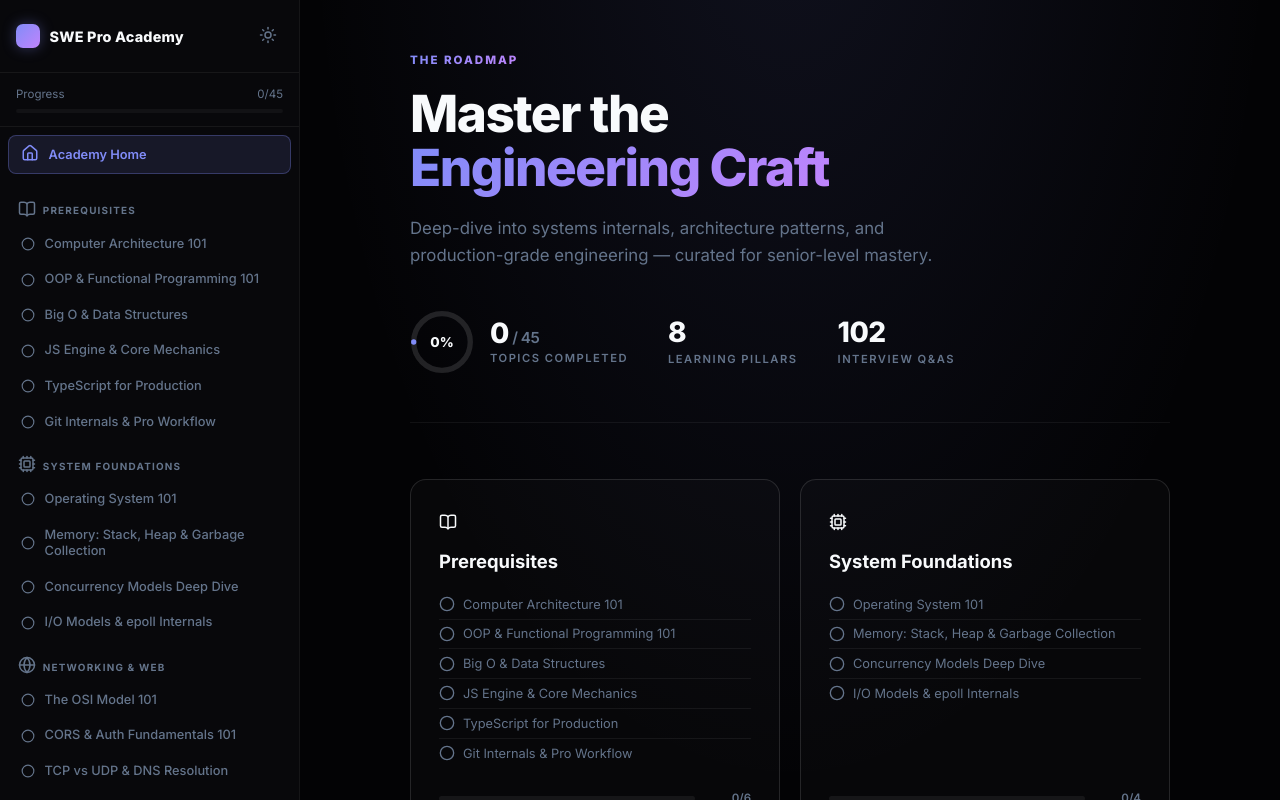
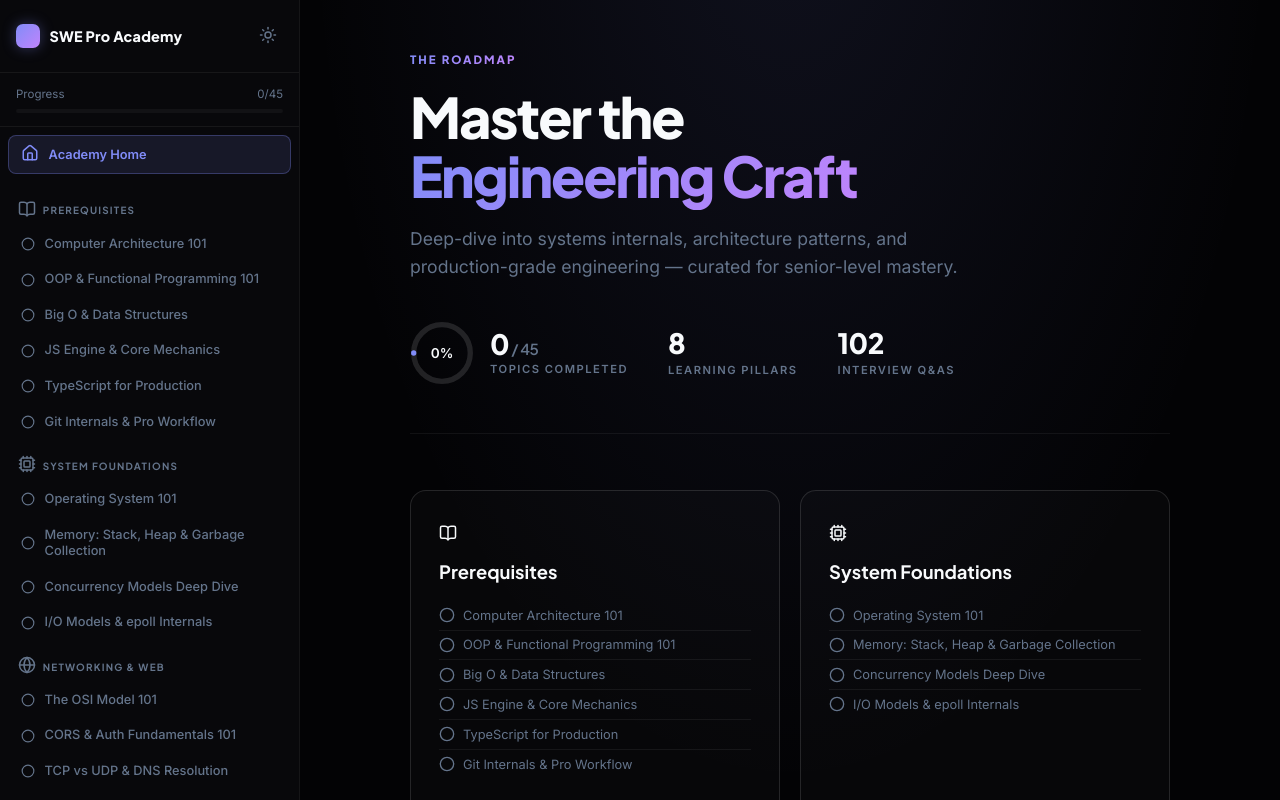
Before and after one commit to muhammadfaza16/recall-swe, a React (Vite) app: page / in a window 1280 px wide. Built offline with nearby package versions, Linux system fonts and the light colour scheme.

Commit message:
style: upgrade typography to premium Plus Jakarta Sans and refine letter-spacing/line-heights

```diff
--- a/src/index.css
+++ b/src/index.css
@@ -1,4 +1,4 @@
-@import url('https://fonts.googleapis.com/css2?family=Inter:wght@300;400;500;600;700;800&family=JetBrains+Mono:wght@400;500&display=swap');
+@import url('https://fonts.googleapis.com/css2?family=Plus+Jakarta+Sans:wght@500;600;700;800&family=Inter:wght@400;500;600&family=JetBrains+Mono:wght@400;500&display=swap');
 
 :root {
   --surface-dim: rgba(255,255,255,0.02);
@@ -72,7 +72,12 @@ body.light-theme {
 
 *,*::before,*::after{margin:0;padding:0;box-sizing:border-box}
 html{scroll-behavior:smooth}
-body{font-family:'Inter',system-ui,sans-serif;background:var(--bg);color:var(--text);-webkit-font-smoothing:antialiased}
+body{font-family:'Inter',system-ui,sans-serif;background:var(--bg);color:var(--text);-webkit-font-smoothing:antialiased;-moz-osx-font-smoothing:grayscale}
+
+h1, h2, h3, h4, h5, h6,
+.brand-name, .topic-pillar, .hero-badge, .stat-value, .pillar-label, .section-tag {
+  font-family: 'Plus Jakarta Sans', system-ui, sans-serif;
+}
 
 /* ─── LAYOUT ─── */
 .app{display:flex;height:100vh;overflow:hidden}
@@ -126,7 +131,7 @@ body{font-family:'Inter',system-ui,sans-serif;background:var(--bg);color:var(--t
 /* ─── TOPIC HEADER ─── */
 .topic-header{margin-bottom:3rem;padding-bottom:2rem;border-bottom:1px solid var(--border)}
 .topic-pillar{font-size:.72rem;font-weight:800;text-transform:uppercase;letter-spacing:1.5px;background:var(--accent-gradient);-webkit-background-clip:text;-webkit-text-fill-color:transparent;margin-bottom:1rem;display:inline-block}
-.topic-header h1{font-size:2.5rem;font-weight:800;letter-spacing:-.8px;line-height:1.1;margin-bottom:.85rem;color:var(--text)}
+.topic-header h1{font-size:2.5rem;font-weight:800;letter-spacing:-1.5px;line-height:1.15;margin-bottom:.85rem;color:var(--text)}
 .topic-depth{font-size:.95rem;color:var(--text-3);font-style:italic}
 
 /* ─── ILLUSTRATION ─── */
@@ -143,7 +148,7 @@ body{font-family:'Inter',system-ui,sans-serif;background:var(--bg);color:var(--t
 .tag-purple{background:var(--purple-dim);color:var(--purple)}
 
 /* ─── PROSE ─── */
-.prose{font-size:.95rem;line-height:1.85;color:var(--text-2)}
+.prose{font-size:.98rem;line-height:1.7;color:var(--text-2)}
 .prose p{margin-bottom:1.25rem}
 .prose p:last-child{margin-bottom:0}
 .prose ul,.prose ol{margin-bottom:1.25rem;padding-left:1.5rem}
@@ -153,7 +158,7 @@ body{font-family:'Inter',system-ui,sans-serif;background:var(--bg);color:var(--t
 .prose code,.callout code,.qa-answer code{background:rgba(129,140,248,.12);color:var(--accent);padding:.15rem .4rem;border-radius:4px;font-family:'JetBrains Mono',monospace;font-size:.82em}
 
 /* ─── CALLOUTS ─── */
-.callout{padding:1.25rem 1.5rem;border-radius:12px;font-size:.93rem;line-height:1.8;border-left:3px solid;border-top:1px solid var(--border);border-right:1px solid var(--border);border-bottom:1px solid var(--border);box-shadow:0 4px 16px rgba(0,0,0,.15)}
+.callout{padding:1.25rem 1.5rem;border-radius:12px;font-size:.95rem;line-height:1.65;border-left:3px solid;border-top:1px solid var(--border);border-right:1px solid var(--border);border-bottom:1px solid var(--border);box-shadow:0 4px 16px rgba(0,0,0,.05)}
 .callout p{margin-bottom:.75rem}
 .callout p:last-child{margin-bottom:0}
 .callout-amber{background:var(--amber-dim);border-color:var(--amber);color:var(--text-2)}
@@ -202,9 +207,9 @@ body{font-family:'Inter',system-ui,sans-serif;background:var(--bg);color:var(--t
 /* ─── HOME VIEW ─── */
 .home-hero{margin-bottom:3.5rem;padding-bottom:3rem;border-bottom:1px solid var(--border)}
 .hero-badge{display:inline-block;font-size:.72rem;font-weight:800;text-transform:uppercase;letter-spacing:2px;background:var(--accent-gradient);-webkit-background-clip:text;-webkit-text-fill-color:transparent;margin-bottom:1.25rem}
-.home-hero h1{font-size:3.2rem;font-weight:800;letter-spacing:-1.5px;line-height:1.05;margin-bottom:1.25rem;color:var(--text)}
+.home-hero h1{font-size:3.5rem;font-weight:800;letter-spacing:-2px;line-height:1.05;margin-bottom:1.25rem;color:var(--text)}
 .hero-gradient{background:var(--accent-gradient);-webkit-background-clip:text;-webkit-text-fill-color:transparent}
-.hero-sub{font-size:1.05rem;color:var(--text-3);max-width:560px;line-height:1.65;margin-bottom:2.5rem}
+.hero-sub{font-size:1.1rem;color:var(--text-3);max-width:580px;line-height:1.6;margin-bottom:2.5rem}
 
 .home-stats{display:flex;gap:2.5rem;align-items:center;flex-wrap:wrap}
 .stat-box{display:flex;align-items:center;gap:1rem}
```
